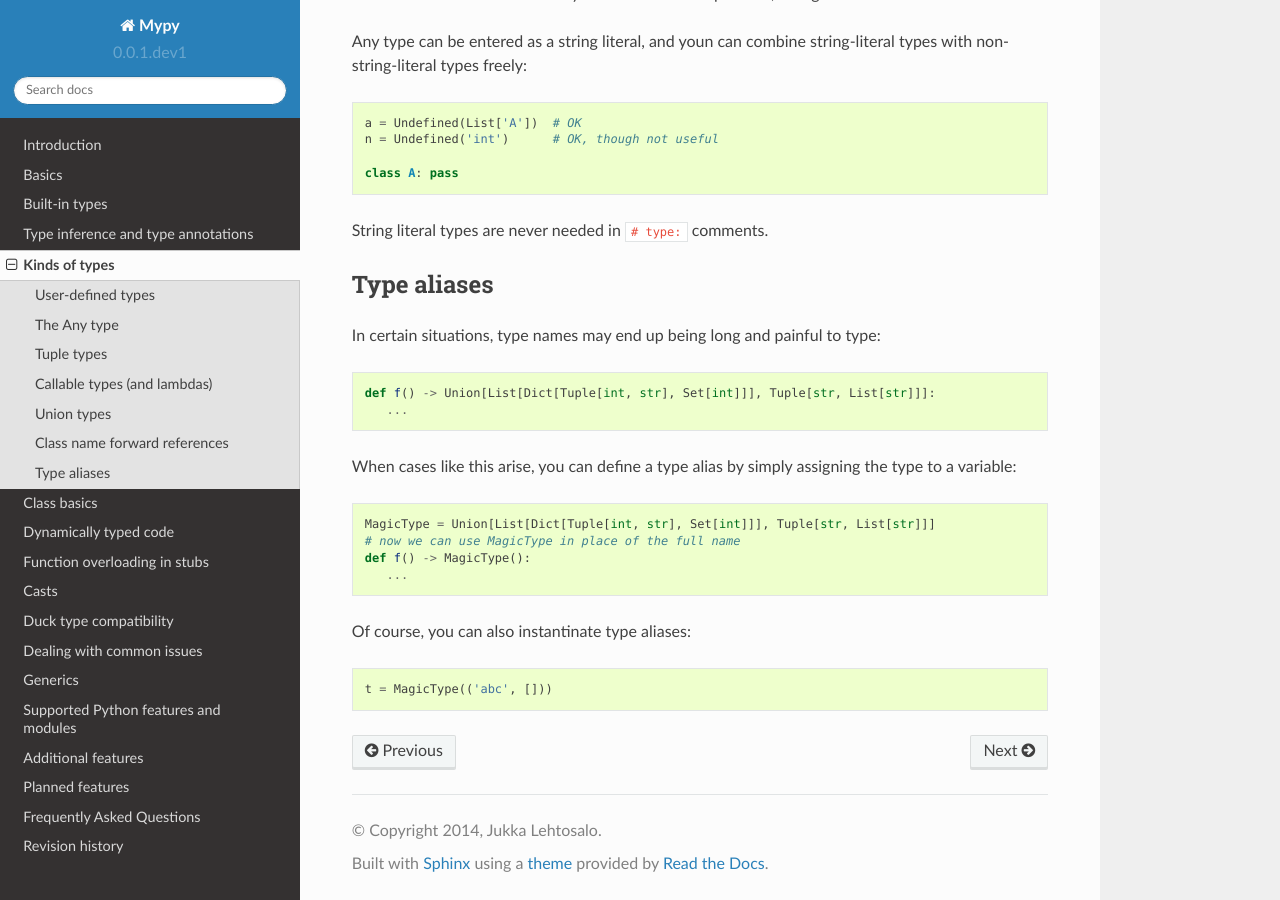
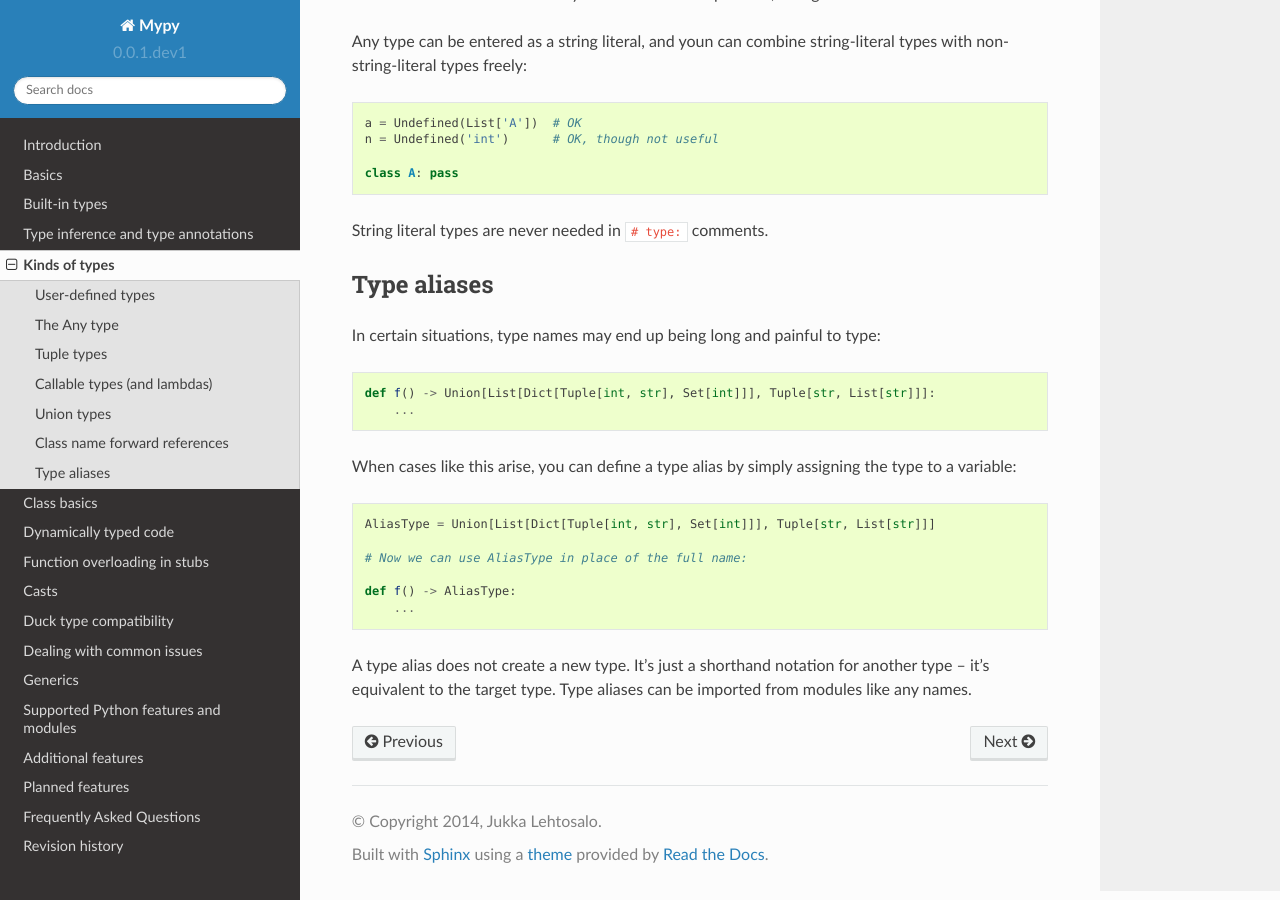
Before and after one commit to lucalysoft/mypy, a Sphinx documentation site: the page built from docs/source/kinds_of_types.rst, in a window 1280 px wide and 900 px high, scrolled down 2716 px. Built offline with Sphinx 7.4.7 and the Read the Docs theme 2.0.0, drawn with Linux system fonts in a browser that asks for light colours.

Commit message:
Update description of type aliases

```diff
--- a/docs/source/kinds_of_types.rst
+++ b/docs/source/kinds_of_types.rst
@@ -167,19 +167,20 @@ In certain situations, type names may end up being long and painful to type:
 .. code-block:: python
 
    def f() -> Union[List[Dict[Tuple[int, str], Set[int]]], Tuple[str, List[str]]]:
-      ...
+       ...
 
-When cases like this arise, you can define a type alias by simply assigning the type to a variable:
+When cases like this arise, you can define a type alias by simply
+assigning the type to a variable:
 
 .. code-block:: python
 
-   MagicType = Union[List[Dict[Tuple[int, str], Set[int]]], Tuple[str, List[str]]]
-   # now we can use MagicType in place of the full name
-   def f() -> MagicType():
-      ...
+   AliasType = Union[List[Dict[Tuple[int, str], Set[int]]], Tuple[str, List[str]]]
 
-Of course, you can also instantinate type aliases:
+   # Now we can use AliasType in place of the full name:
 
-.. code-block:: python
+   def f() -> AliasType:
+       ...
 
-   t = MagicType(('abc', []))
+A type alias does not create a new type. It's just a shorthand notation
+for another type -- it's equivalent to the target type. Type aliases
+can be imported from modules like any names.
```
